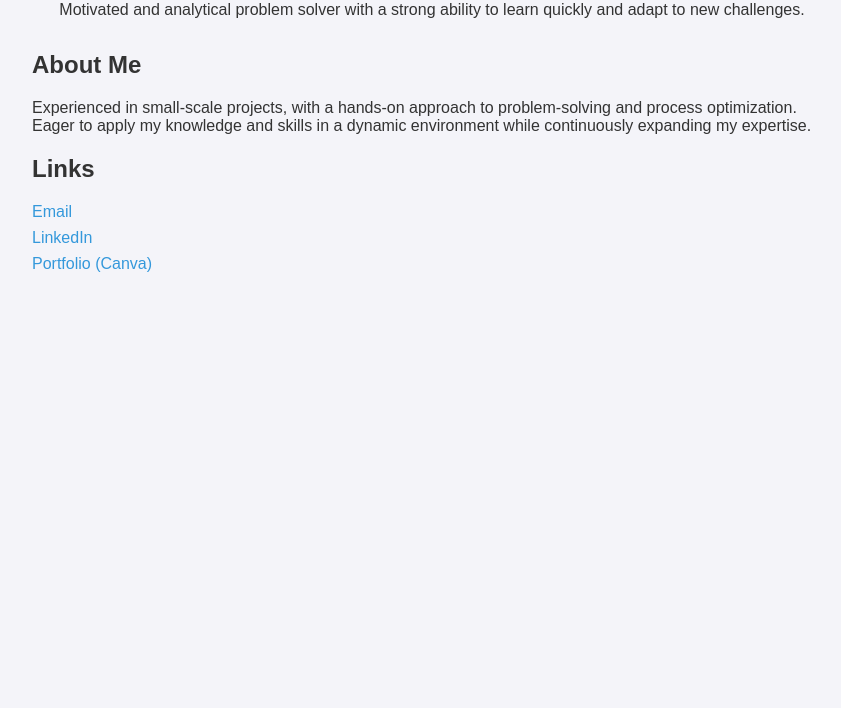
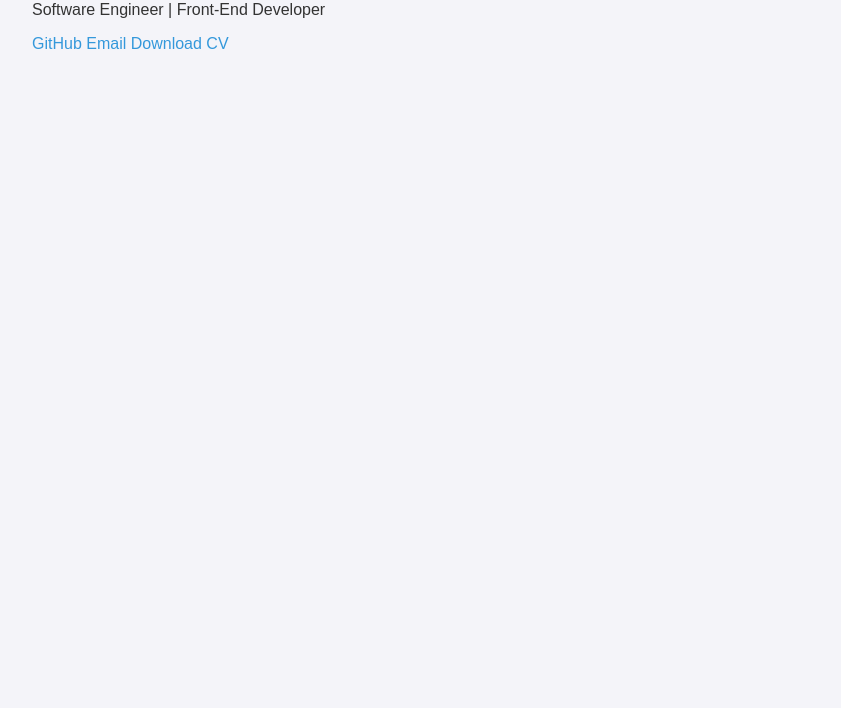
Before and after one commit to tomerari/tomerari.github.io, a plain HTML site: page index.html in a window 1280 px wide. Shown: the part 92-800 px from the top of the page, without its empty margins (208-1049 px from the left). Drawn offline with Linux system fonts and the light colour scheme.

Commit message:
Update index.html

```diff
--- a/index.html
+++ b/index.html
@@ -1,29 +1,20 @@
 <!DOCTYPE html>
 <html lang="en">
 <head>
-    <meta charset="UTF-8">
-    <meta name="viewport" content="width=device-width, initial-scale=1.0">
-    <title>Tomer Arian | Portfolio</title>
-    <link rel="stylesheet" href="style.css">
+  <meta charset="UTF-8">
+  <meta name="viewport" content="width=device-width, initial-scale=1">
+  <title>Tomer Arian</title>
+  <link rel="stylesheet" href="style.css">
 </head>
 <body>
-    <div class="container">
-        <header>
-            <h1>Tomer Arian</h1>
-            <p>Motivated and analytical problem solver with a strong ability to learn quickly and adapt to new challenges.</p>
-        </header>
-        <section>
-            <h2>About Me</h2>
-            <p>Experienced in small-scale projects, with a hands-on approach to problem-solving and process optimization. Eager to apply my knowledge and skills in a dynamic environment while continuously expanding my expertise.</p>
-        </section>
-        <section>
-            <h2>Links</h2>
-            <ul>
-                <li><a href="mailto:tomerarian55@gmail.com">Email</a></li>
-                <li><a href="https://www.linkedin.com/in/tomerarian/" target="_blank">LinkedIn</a></li>
-                <li><a href="https://www.canva.com/design/DAGJcC2h5NU/721v_ffJJgzn8Mt7nGd9JQ/edit?ui=eyJIIjp7IkEiOnRydWV9fQ" target="_blank">Portfolio (Canva)</a></li>
-            </ul>
-        </section>
+  <div class="container">
+    <h1>Tomer Arian</h1>
+    <p>Software Engineer | Front-End Developer</p>
+    <div class="links">
+      <a href="https://github.com/tomerari" target="_blank">GitHub</a>
+      <a href="mailto:tomer@example.com">Email</a>
+      <a href="cv.pdf" target="_blank">Download CV</a>
     </div>
+  </div>
 </body>
 </html>
```
